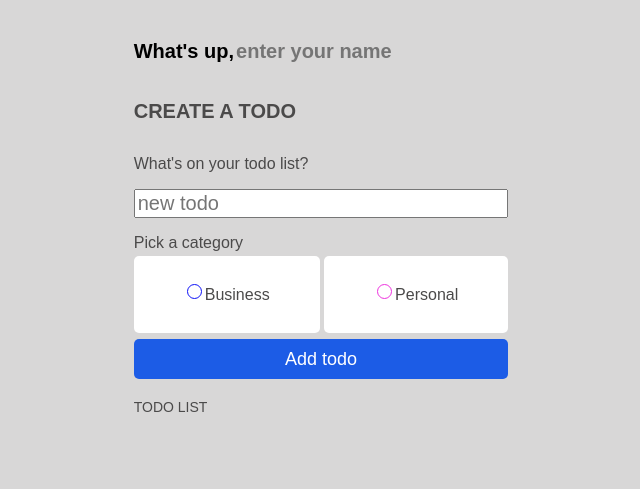
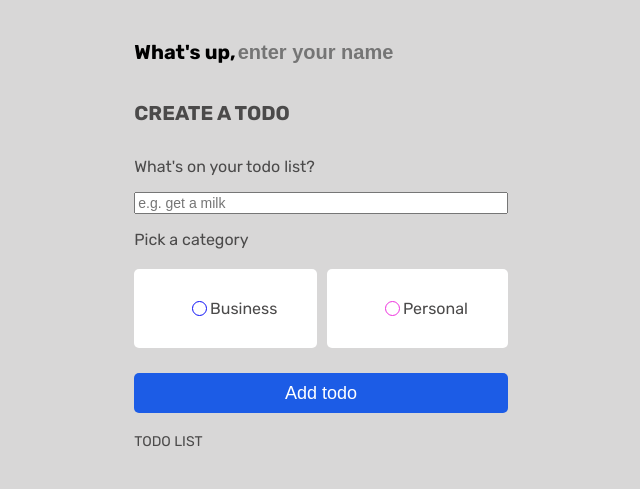
Before and after one commit to AnnKlii/neobis-front-todoList, a plain HTML site: page index.html in a window 1280 px wide. Shown: the whole page, without its empty margins (319-959 px from the left). Drawn offline with Linux system fonts and the light colour scheme.

Commit message:
fix styles radio buttons

```diff
--- a/index.html
+++ b/index.html
@@ -4,8 +4,10 @@
 <head>
     <meta charset="UTF-8">
     <meta name="viewport" content="width=device-width, initial-scale=1.0">
+    <link href="https://fonts.googleapis.com/css2?family=Rubik:wght@300;400;500;600;700;800;900&display=swap"
+        rel="stylesheet">
     <link rel="stylesheet" href="./styles/style.css">
-    <title>Document</title>
+    <title>ToDo</title>
 </head>
 
 <body>
@@ -24,16 +26,24 @@
                 <div>
                     <p>What's on your todo list?</p>
                     <label class="todo-label" for="input">
-                        <input class="todo-input" type="text" id="input" placeholder="new todo" name="todo">
+                        <input class="todo-input" type="text" id="input" placeholder="e.g. get a milk" name="todo">
                     </label>
                 </div>
                 <div>
                     <p>Pick a category</p>
                     <div class="radio-block">
-                        <label class="radio business" for="business"><input class="business-radio input-radio"
-                                type="radio" id="business" value="business" name="business-personal">Business</label>
-                        <label class="radio personal" for="personal"><input class="personal-radio input-radio"
-                                type="radio" id="personal" value="personal" name="business-personal">Personal</label>
+                        <label class="radio" for="business">
+                            <input class="business-radio" type="radio" id="business" value="business"
+                                name="business-personal">
+                            <span class="circle business"></span>
+                            <div>Business</div>
+                        </label>
+                        <label class="radio" for="personal"><input class="personal-radio" type="radio" id="personal"
+                                value="personal" name="business-personal">
+                            <span class="circle personal"></span>
+                            <div>Personal</div>
+
+                        </label>
                     </div>
                 </div>
                 <button class="btn" id="btn" type="submit">Add todo</button>
--- a/styles/style.css
+++ b/styles/style.css
@@ -1,6 +1,6 @@
 body {
     background-color: #d8d7d7;
-    font-family: Arial, Helvetica, sans-serif;
+    font-family: 'Rubik', sans-serif;
     color: rgb(75, 74, 74);
 }
 
@@ -49,18 +49,23 @@ h2 {
 }
 
 .todo-input {
-    font-size: 20px;
+    font-size: 14px;
     flex-grow: 1;
 }
 
 .radio-block {
-    margin: 30px 0;
+    margin: 20px 0;
+    display: flex;
+    gap: 10px;
 }
 
 .radio {
-    padding: 30px 50px;
+    padding: 30px 0;
     background-color: white;
     border-radius: 5px;
+    display: flex;
+    flex-grow: 1;
+    justify-content: center;
 }
 
 .bottom-text {
@@ -85,54 +90,55 @@ h2 {
 }
 
 /*Изменение цвета радио кнопки*/
-.input-radio {
+input[type='radio'] {
     visibility: hidden;
 }
 
-.input-radio:after,
-.input-radio:checked:after {
+.circle {
     width: 13px;
     height: 13px;
     border-radius: 13px;
-    top: -1px;
-    left: -2px;
+    top: 2px;
+    left: -3px;
     position: relative;
     content: '';
     display: inline-block;
     visibility: visible;
-
 }
 
-.input-radio:checked:after,
-.task-done:after {
-    width: 7px;
-    height: 7px;
-    border-radius: 100%;
-    top: 1px;
-    left: 0px;
-    position: relative;
-    content: '';
-    display: inline-block;
-    visibility: visible;
-
-}
-
-#business:after,
-#business:checked:after {
+.circle.business {
     border: 1px solid #0d11f7;
 }
 
-#business:checked:after {
-    background-color: #0d11f7;
-}
-
-#personal:after,
-#personal:checked:after {
+.circle.personal {
     border: 1px solid #ee32de;
 }
 
-#personal:checked:after {
+.circle::after {
+    content: '';
+    display: block;
+    opacity: 0;
+    width: 0px;
+    height: 0px;
+}
+
+.circle.business::after {
+    background-color: #0d11f7;
+    border-radius: 50%;
+}
+
+.circle.personal::after {
     background-color: #ee32de;
+    border-radius: 50%;
+}
+
+input:checked~.circle::after {
+    width: 9px;
+    height: 9px;
+    opacity: 1;
+    position: absolute;
+    top: 2px;
+    left: 2px;
 }
 
 /*Изменение цвета радио кнопки - конец*/
```
